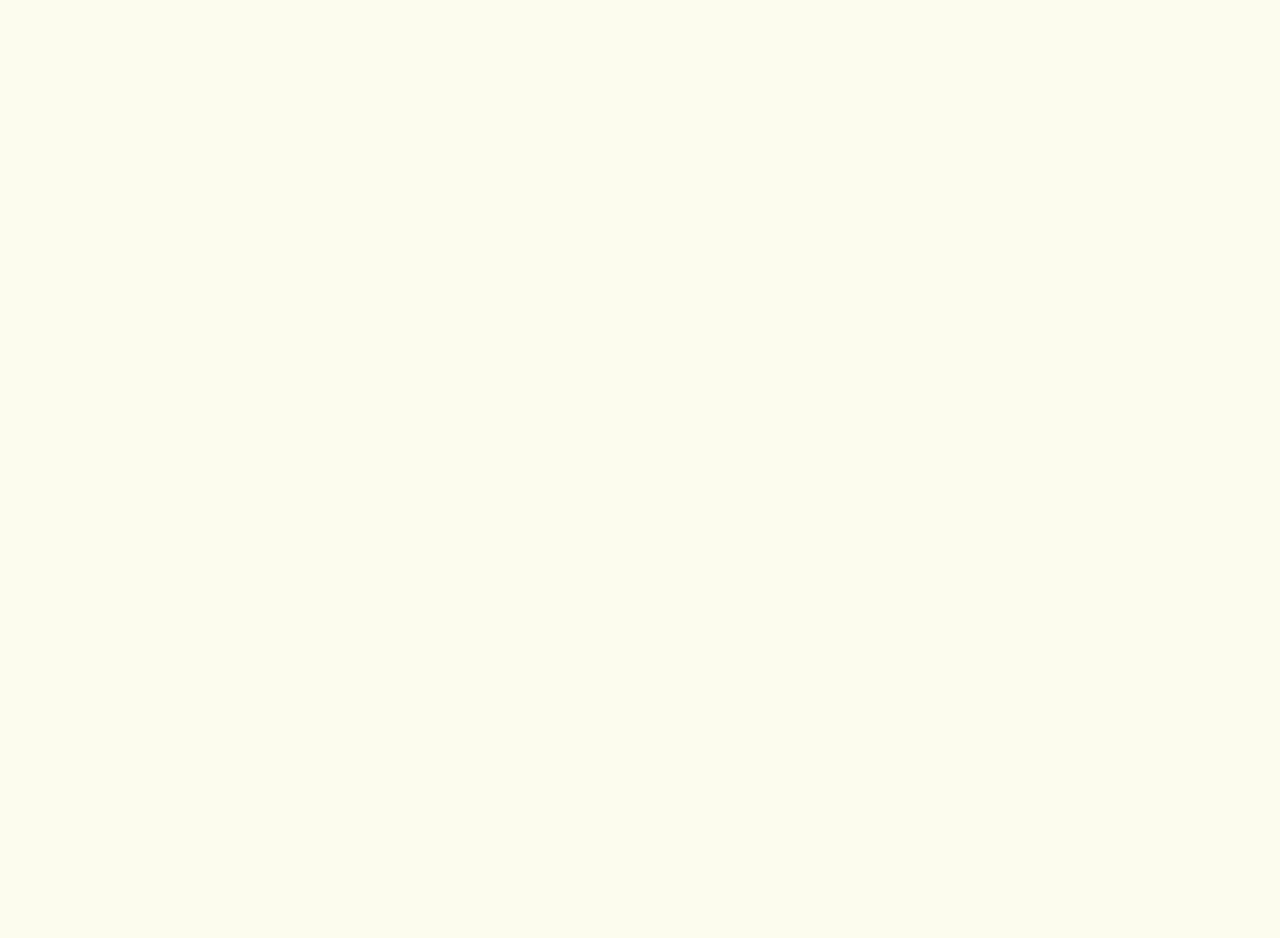
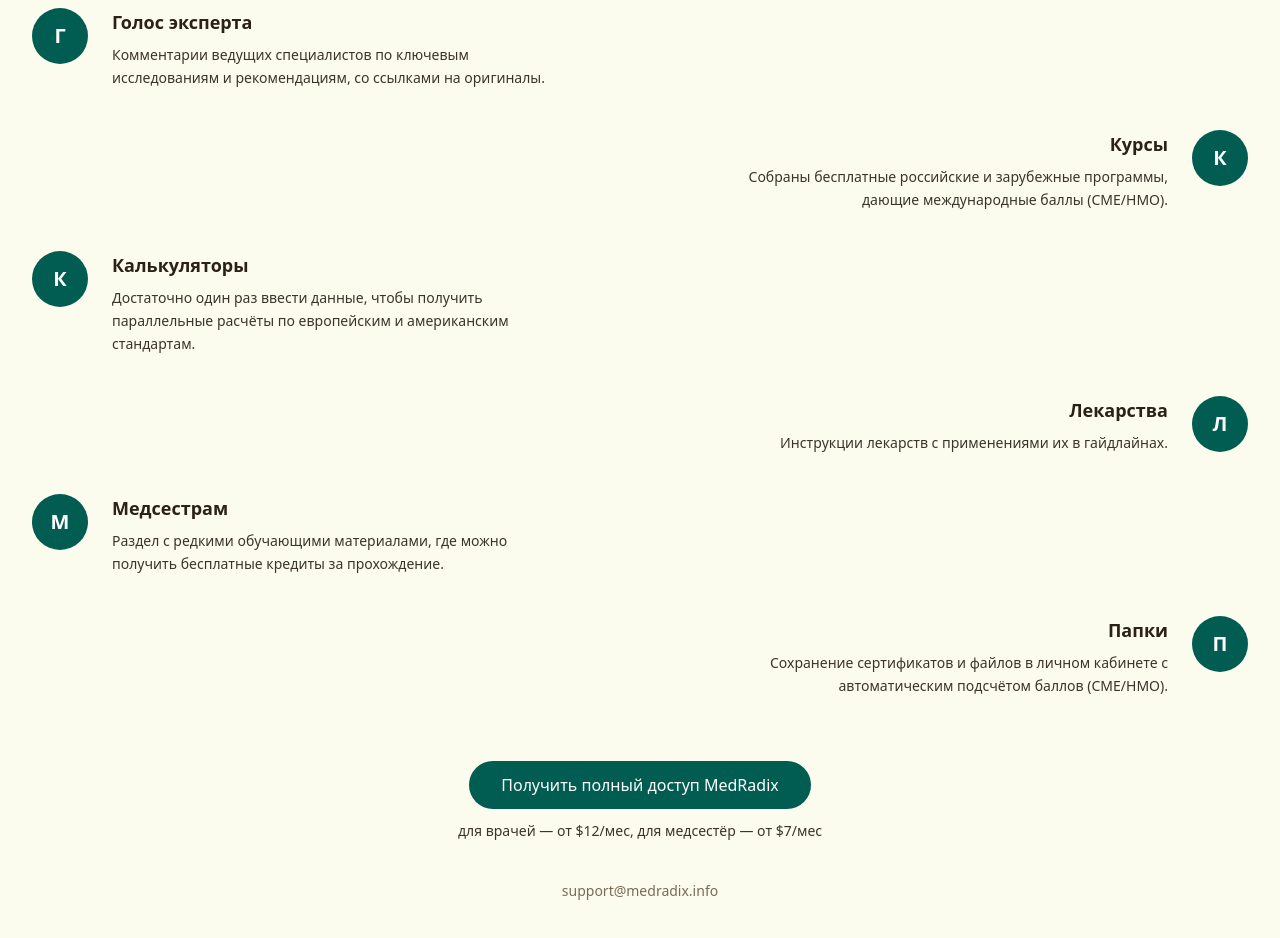
Before and after one commit to NMaryko/MedRadix, a Next.js app: page / in a window 1280 px wide. Shown: the part 1000-1938 px from the top of the page. Before the commit the page ends 935 px from the top, so only its background shows below. Built offline with nearby package versions, Linux system fonts and the light colour scheme.

Commit message:
Implement sections for chessboard layout
Added sections with titles and descriptions for a chessboard layout.

```diff
--- a/app/page.tsx
+++ b/app/page.tsx
@@ -61,6 +61,64 @@ const NEWS = [
   },
 ];
 
+// Описание разделов для «шахматной» сетки
+const SECTIONS = [
+  {
+    id: 1,
+    title: 'Новое',
+    description:
+      'Обновления по версиям гайдлайнов, свежим исследованиям и материалам, появляющимся на сайте MedRadix. Новые материалы помечены янтарной линией, которая показывает добавления за последние 14 дней (для новостей раздела «Гайды» — 60 дней).',
+  },
+  {
+    id: 2,
+    title: 'Гайды',
+    description:
+      'Европейские клинические рекомендации, сопоставленные с американскими гайдами, с регулярным обновлением версий и ключевых изменений.',
+  },
+  {
+    id: 3,
+    title: 'Статьи',
+    description:
+      'Самые свежие исследования из ключевых медицинских журналов мира, краткие выводы, цифры и ссылки на оригиналы.',
+  },
+  {
+    id: 4,
+    title: 'Голос эксперта',
+    description:
+      'Комментарии ведущих специалистов по ключевым исследованиям и рекомендациям, со ссылками на оригиналы.',
+  },
+  {
+    id: 5,
+    title: 'Курсы',
+    description:
+      'Собраны бесплатные российские и зарубежные программы, дающие международные баллы (CME/НМО).',
+  },
+  {
+    id: 6,
+    title: 'Калькуляторы',
+    description:
+      'Достаточно один раз ввести данные, чтобы получить параллельные расчёты по европейским и американским стандартам.',
+  },
+  {
+    id: 7,
+    title: 'Лекарства',
+    description:
+      'Инструкции лекарств с применениями их в гайдлайнах.',
+  },
+  {
+    id: 8,
+    title: 'Медсестрам',
+    description:
+      'Раздел с редкими обучающими материалами, где можно получить бесплатные кредиты за прохождение.',
+  },
+  {
+    id: 9,
+    title: 'Папки',
+    description:
+      'Сохранение сертификатов и файлов в личном кабинете с автоматическим подсчётом баллов (CME/НМО).',
+  },
+];
+
 export default function HomePage() {
   const [selectedSpecialty, setSelectedSpecialty] = useState('Все');
 
@@ -68,10 +126,10 @@ export default function HomePage() {
 
   return (
     <main className="bg-[#fcfcee] min-h-screen">
-      {/* Блок афоризма сверху */}
+      {/* --- БЛОК АФОРИЗМА (НЕ ТРОГАЛА, КАК У ТЕБЯ БЫЛО) --- */}
       <section className="border-b border-gray-200">
         <div className="max-w-[1360px] mx-auto px-4 pt-4 pb-4">
-          {/* Три колонки: чип — афоризм — фильтр */}
+          {/* ТРИ КОЛОНКИ: чип слева, афоризм по центру, фильтр справа */}
           <div className="flex items-center">
             {/* Левая колонка: чип */}
             <div className="flex-1 flex justify-start">
@@ -80,7 +138,7 @@ export default function HomePage() {
               </button>
             </div>
 
-            {/* Центр: афоризм и перевод */}
+            {/* Центральная колонка: афоризм по центру */}
             <div className="flex-shrink-0 text-center">
               <h2 className="text-2xl md:text-3xl font-semibold italic tracking-wide">
                 Mens sana in corpore sano
@@ -90,7 +148,7 @@ export default function HomePage() {
               </p>
             </div>
 
-            {/* Правая колонка: специальность */}
+            {/* Правая колонка: фильтр специальности */}
             <div className="flex-1 flex justify-end">
               <div className="flex flex-col items-end gap-1">
                 <span className="text-[11px] uppercase tracking-[0.18em] text-[#9c978f]">
@@ -113,7 +171,7 @@ export default function HomePage() {
         </div>
       </section>
 
-      {/* Список новостей + одна общая «молния» слева */}
+      {/* --- СПИСОК НОВОСТЕЙ С МОЛНИЕЙ СЛЕВА (ТОЖЕ НЕ ТРОГАЛА) --- */}
       <section className="relative max-w-[1360px] mx-auto px-4 pt-8 pb-16">
         {/* Жёлтая линия от нижней до верхней новости */}
         <div className="absolute left-10 top-2 bottom-2 flex items-stretch pointer-events-none">
@@ -139,6 +197,80 @@ export default function HomePage() {
           ))}
         </ul>
       </section>
+
+      {/* --- НОВЫЙ БЛОК: ШАХМАТКА РАЗДЕЛОВ + КНОПКА ДОСТУПА --- */}
+      <section className="max-w-[1360px] mx-auto px-4 pt-8 pb-20">
+        <div className="space-y-10">
+          {SECTIONS.map((section, index) => {
+            const isOdd = index % 2 === 0; // 1,3,5... (по человечески) выравниваем вправо
+            const isNovoe = section.title === 'Новое';
+
+            const titleClasses = isNovoe
+              ? 'text-lg font-semibold text-[#e6a800]'
+              : 'text-lg font-semibold text-[#2b2115]';
+
+            const textBlock = (
+              <div className="max-w-md">
+                <h3 className={titleClasses}>{section.title}</h3>
+                <p className="mt-2 text-sm leading-relaxed text-[#3b342d]">
+                  {section.description}
+                </p>
+              </div>
+            );
+
+            const iconBlock = (
+              <div
+                className={`flex h-14 w-14 flex-none items-center justify-center rounded-full ${
+                  isNovoe ? 'bg-[#e6a800]' : 'bg-[#015d52]'
+                }`}
+              >
+                {/* Простая «иконка»: буква первого символа, белая */}
+                <span className="text-white text-xl font-semibold">
+                  {section.title[0]}
+                </span>
+              </div>
+            );
+
+            // нечётные (1,3,5...) — по правому краю, сначала текст, потом иконка
+            // чётные (2,4,6...) — по левому, сначала иконка, потом текст
+            return (
+              <div
+                key={section.id}
+                className={`flex items-start gap-6 ${
+                  isOdd ? 'justify-end text-right' : 'justify-start text-left'
+                }`}
+              >
+                {isOdd ? (
+                  <>
+                    {textBlock}
+                    {iconBlock}
+                  </>
+                ) : (
+                  <>
+                    {iconBlock}
+                    {textBlock}
+                  </>
+                )}
+              </div>
+            );
+          })}
+        </div>
+
+        {/* Кнопка доступа и цены */}
+        <div className="mt-16 flex flex-col items-center gap-3">
+          <button className="px-8 py-3 rounded-full bg-[#015d52] text-white text-sm md:text-base font-medium hover:bg-[#01463d] transition-colors">
+            Получить полный доступ MedRadix
+          </button>
+          <p className="text-sm text-[#3b342d]">
+            для врачей — от $12/мес, для медсестёр — от $7/мес
+          </p>
+        </div>
+
+        {/* Почта поддержки внизу */}
+        <p className="mt-10 text-xs md:text-sm text-[#7a6a55] text-center">
+          support@medradix.info
+        </p>
+      </section>
     </main>
   );
 }
```
